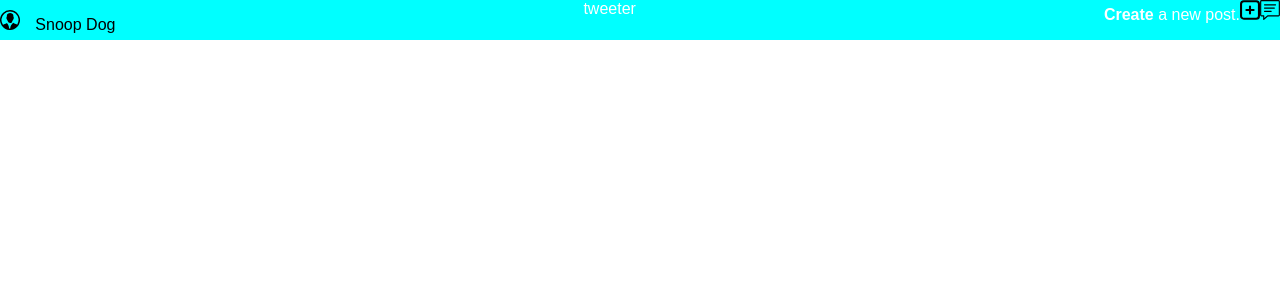
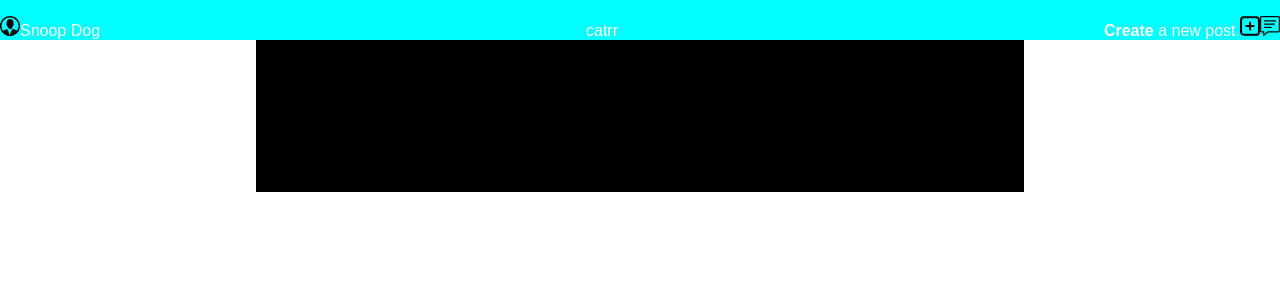
Before and after one commit to jlafleur93/tweeter-react, a React (Create React App) app: page / in a window 1280 px wide. Shown: the top 300 px of the page. Built offline with nearby package versions, Linux system fonts and the light colour scheme.

Commit message:
adding messsage areas

```diff
--- a/package.json
+++ b/package.json
@@ -6,6 +6,7 @@
     "@testing-library/jest-dom": "^5.15.1",
     "@testing-library/react": "^11.2.7",
     "@testing-library/user-event": "^12.8.3",
+    "classnames": "^2.3.1",
     "react": "^17.0.2",
     "react-dom": "^17.0.2",
     "react-scripts": "^0.9.5",
--- a/src/App.js
+++ b/src/App.js
@@ -1,6 +1,7 @@
 import React from "react";
 import "./App.css";
 import Nav from "./components/Nav";
+import Message from "./components/Message"
 function App() {
   const userDets = {
     user: "Snoop Dog",
@@ -19,6 +20,7 @@ function App() {
   return (
     <body>
       <Nav info={userDets.user} />
+      <Message/>
     </body>
   );
 }
--- /dev/null
+++ b/src/components/Message.css
@@ -0,0 +1,9 @@
+.message-area{
+    display: flex;
+    width: 60vw;
+    margin: 0 auto;
+    height: 15vw;
+    background-color: black;
+
+
+}
--- /dev/null
+++ b/src/components/Message.js
@@ -0,0 +1,8 @@
+import "./Message.css";
+import React from "react";
+
+export default function Message(props){
+    return(<div className="message-area">
+        Hello
+    </div>)
+}
--- a/src/components/Nav.css
+++ b/src/components/Nav.css
@@ -1,7 +1,6 @@
 nav {
   color: white;
   font-family: 'Bungee', sans-serif;
-  position: fixed;
   top: 0;
   z-index: 0;
   height: 40px;
@@ -30,11 +29,15 @@ height: 20px;
 width: 20px;
 
 }
-.profile-pic{
-  margin-top: 10px;
+.profile-info{
+  display: inline-block;
+  align-self: flex-end;
 }
-div > p {
-  padding-left: 1.2vw;
+.write-tweet{
   display: inline-block;
-  color: black;
+  align-self: flex-end;
 }
+.catrr{
+  display: inline-block;
+  align-self: flex-end;
+}
--- a/src/components/Nav.js
+++ b/src/components/Nav.js
@@ -9,10 +9,10 @@ export default function Nav(props) {
   return (
     <nav className="tweet-bar">
       <div className="profile-info">
-        <img className="profile-pic" src={profile} />
-        <p>{info}</p>
+        <img src={profile} />
+        {info}
       </div>
-      <span>tweeter</span>
+      <span className="catrr">catrr</span>
       <div className="write-tweet">
         <span>
           <strong>Create</strong> a new post.
```
Also changed, not shown: 1 other file (tests, documents, lock files or other folders).
